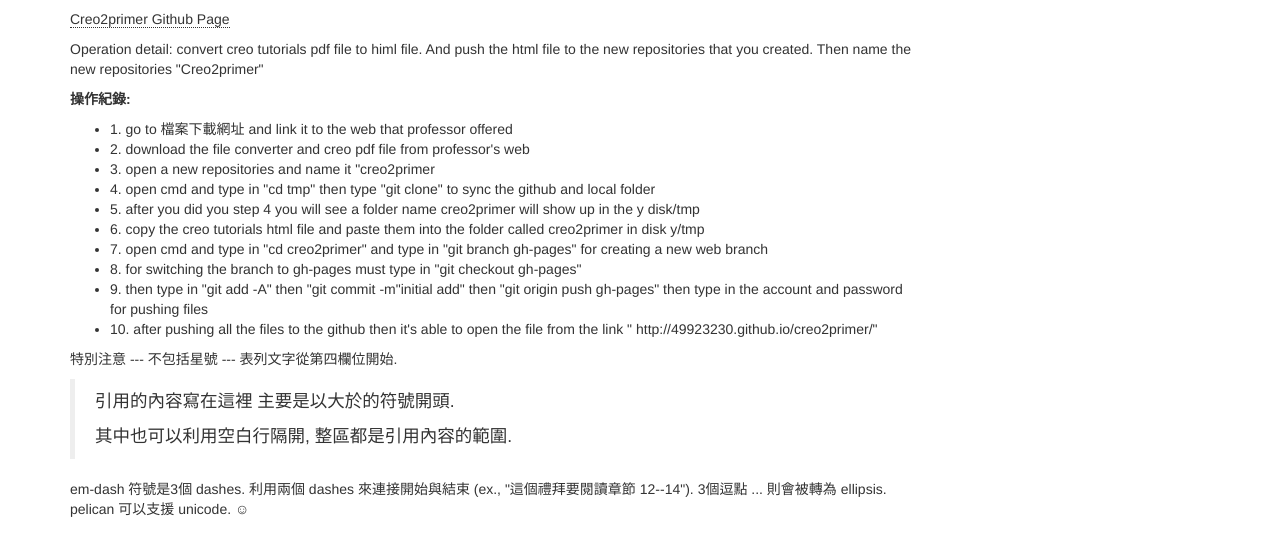
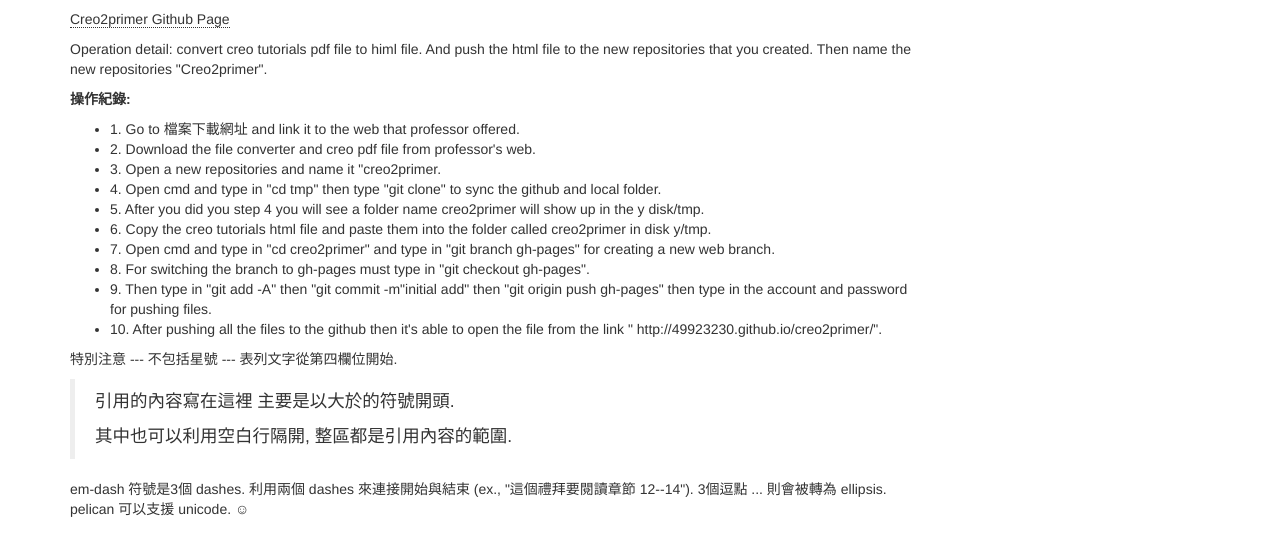
Before and after one commit to 49923230/homework, a website: page 2015cp_hw.html in a window 1280 px wide. Shown: the part 707-1243 px from the top of the page. Drawn offline with Linux system fonts and the light colour scheme; a script that the page names is missing.

Commit message:
initial add

```diff
--- a/2015cp_hw.html
+++ b/2015cp_hw.html
@@ -110,19 +110,19 @@
 <h1>將creo教學pdf file轉換成html file並上傳至github</h1>
 <p><a href="http://wordpress-2015course.rhcloud.com/?m=20151012" target="_blank">檔案下載網址</a></p>
 <p><a href="http://49923230.github.io/creo2primer/" target="_blank">Creo2primer Github Page</a></p>
-<p>Operation detail: convert creo tutorials pdf file to himl file. And push the html file to the new repositories that you created. Then name the new repositories "Creo2primer"</p>
+<p>Operation detail: convert creo tutorials pdf file to himl file. And push the html file to the new repositories that you created. Then name the new repositories "Creo2primer".</p>
 <p><strong>操作紀錄:</strong></p>
 <ul>
-<li>1. go to 檔案下載網址 and link it to the web that professor offered</li>
-<li>2. download the file converter and creo pdf file from professor's web</li>
-<li>3. open a new repositories and name it "creo2primer</li>
-<li>4. open cmd and type in "cd tmp" then type "git clone" to sync the github and local folder</li>
-<li>5. after you did you step 4 you will see a folder name creo2primer will show up in the y disk/tmp</li>
-<li>6. copy the creo tutorials html file and paste them into the folder called creo2primer in disk y/tmp</li>
-<li>7. open cmd and type in "cd creo2primer" and type in "git branch gh-pages" for creating a new web branch</li>
-<li>8. for switching the branch to gh-pages must type in "git checkout gh-pages"</li>
-<li>9. then type in "git add -A" then "git commit -m"initial add" then "git origin push gh-pages" then type in the account and password for pushing files</li>
-<li>10. after pushing all the files to the github then it's able to open the file from the link " http://49923230.github.io/creo2primer/"</li>
+<li>1. Go to 檔案下載網址 and link it to the web that professor offered.</li>
+<li>2. Download the file converter and creo pdf file from professor's web.</li>
+<li>3. Open a new repositories and name it "creo2primer.</li>
+<li>4. Open cmd and type in "cd tmp" then type "git clone" to sync the github and local folder.</li>
+<li>5. After you did you step 4 you will see a folder name creo2primer will show up in the y disk/tmp.</li>
+<li>6. Copy the creo tutorials html file and paste them into the folder called creo2primer in disk y/tmp.</li>
+<li>7. Open cmd and type in "cd creo2primer" and type in "git branch gh-pages" for creating a new web branch.</li>
+<li>8. For switching the branch to gh-pages must type in "git checkout gh-pages".</li>
+<li>9. Then type in "git add -A" then "git commit -m"initial add" then "git origin push gh-pages" then type in the account and password for pushing files.</li>
+<li>10. After pushing all the files to the github then it's able to open the file from the link " http://49923230.github.io/creo2primer/".</li>
 </ul>
 <p>特別注意 --- 不包括星號 --- 表列文字從第四欄位開始.</p>
 <blockquote>
```
